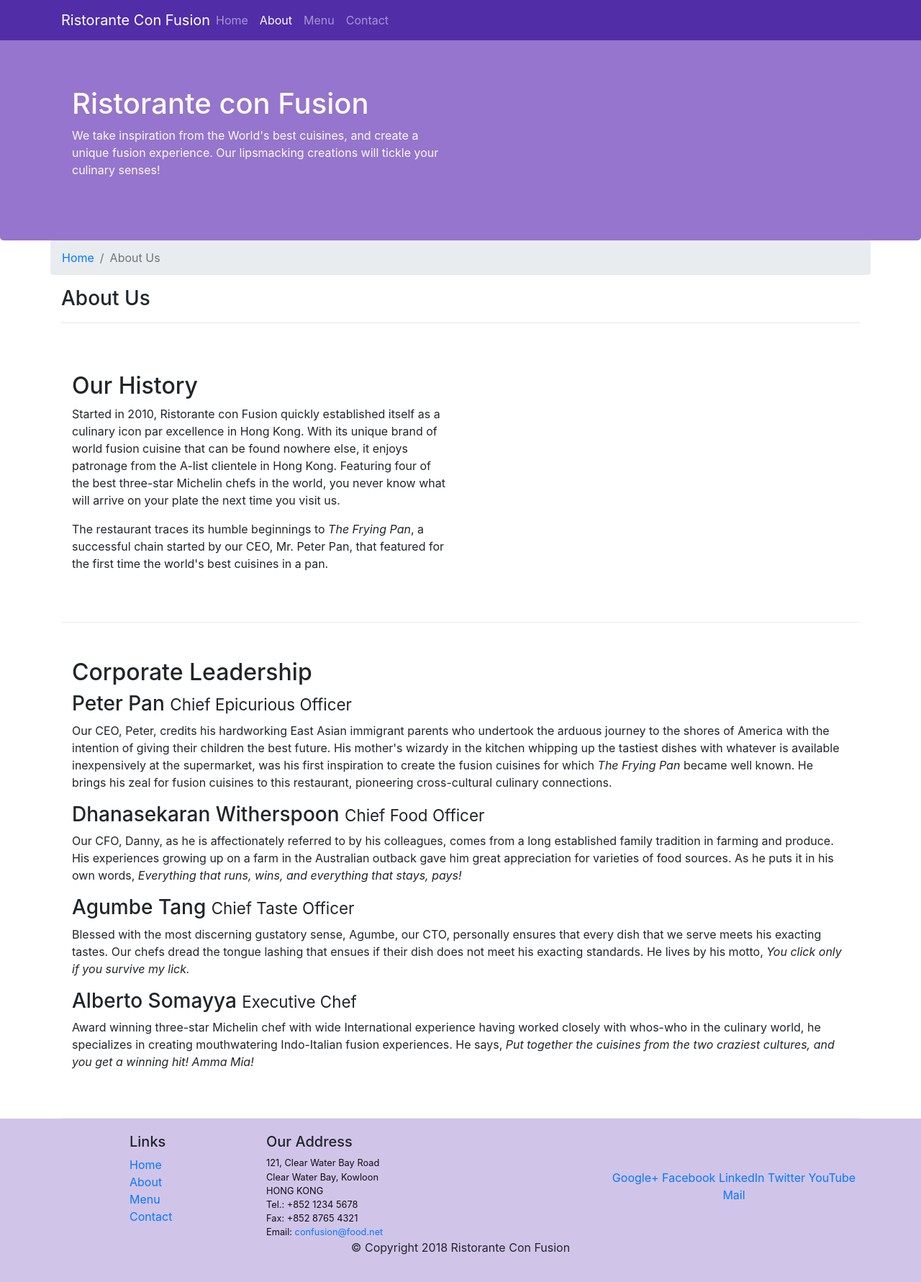
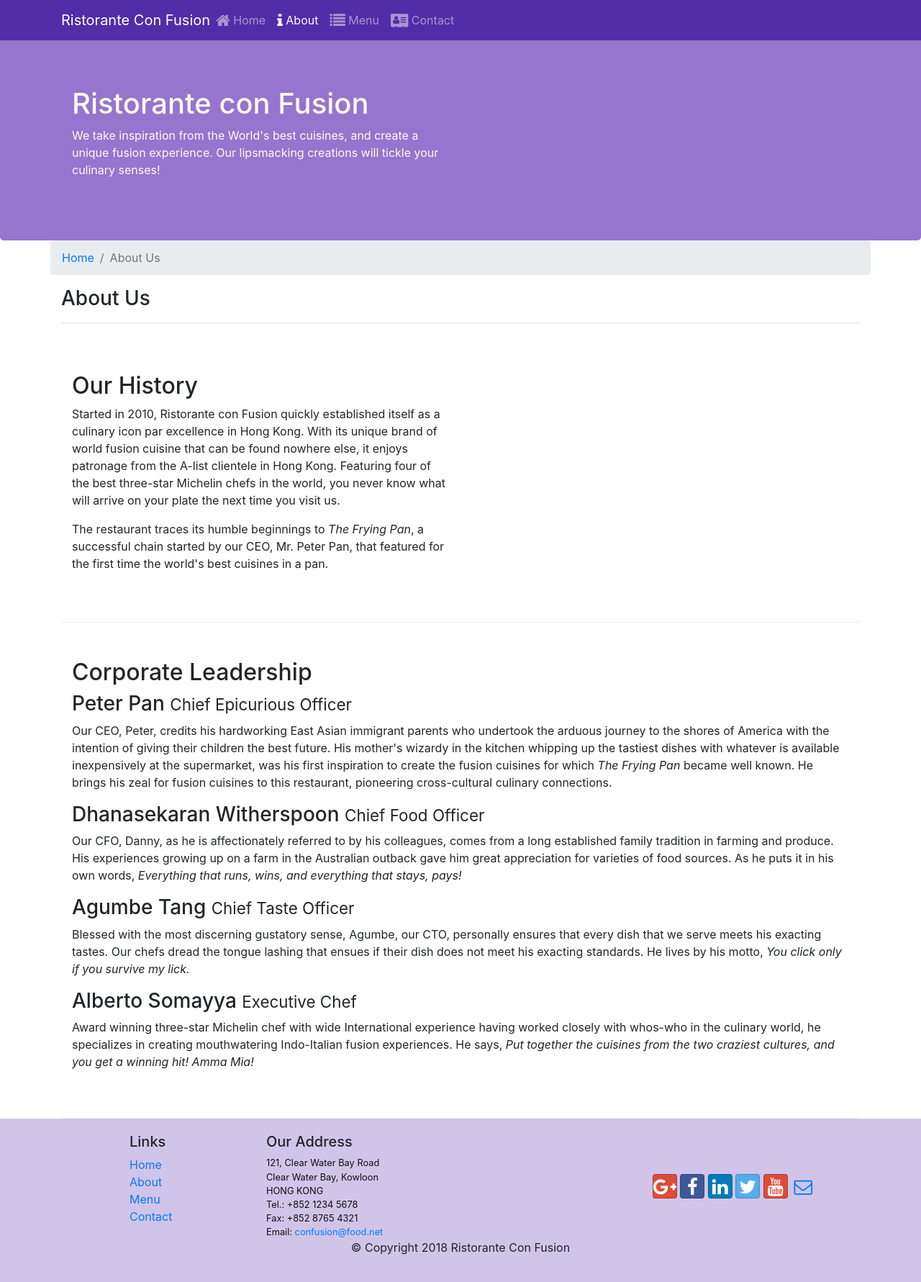
Before and after one commit to WeihuaZhu/coursera-fullstack-bootstrap, a website: page aboutus.html in a window 1280 px wide. Shown: the whole page at 72% size. Drawn offline with nearby package versions, Linux system fonts and the light colour scheme.

Commit message:
fonts and social buttons

```diff
--- a/aboutus.html
+++ b/aboutus.html
@@ -9,6 +9,8 @@
 
     <!-- Boostrap CSS -->
     <link rel="stylesheet" href="node_modules/bootstrap/dist/css/bootstrap.min.css">
+    <link rel="stylesheet" href="node_modules/font-awesome/css/font-awesome.min.css">
+    <link rel="stylesheet" href="node_modules/bootstrap-social/bootstrap-social.css">
     <link rel="stylesheet" href="css/styles.css">
     <title>Ristorante Con Fusion: About Us</title>
 
@@ -25,10 +27,10 @@
             <a class="navbar-brand mr-auto" href="./index.html">Ristorante Con Fusion</a>
             <div class="collapse navbar-collapse" id="Navbar">
                 <ul class="navbar-nav mr-auto">
-                    <li class="nav-item"><a class="nav-link" href="./index.html">Home</a></li>
-                    <li class="nav-item active"><a class="nav-link" href="#">About</a></li>
-                    <li class="nav-item"><a class="nav-link" href="#">Menu</a></li>
-                    <li class="nav-item"><a class="nav-link" href="#">Contact</a></li>
+                    <li class="nav-item"><a class="nav-link" href="./index.html"><span class="fa fa-home fa-lg"></span> Home</a></li>
+                    <li class="nav-item active"><a class="nav-link" href="#"><span class="fa fa-info fa-lg"></span> About</a></li>
+                    <li class="nav-item"><a class="nav-link" href="#"><span class="fa fa-list fa-lg"></span> Menu</a></li>
+                    <li class="nav-item"><a class="nav-link" href="#"><span class="fa fa-address-card fa-lg"></span> Contact</a></li>
                 </ul>
             </div>
         </div>
@@ -110,12 +112,12 @@
                 </div>
                 <div class="col-12 col-sm-4 align-self-center">
                     <div class="text-center">
-                        <a href="http://google.com/+">Google+</a>
-                        <a href="http://www.facebook.com/profile.php?id=">Facebook</a>
-                        <a href="http://www.linkedin.com/in/">LinkedIn</a>
-                        <a href="http://twitter.com/">Twitter</a>
-                        <a href="http://youtube.com/">YouTube</a>
-                        <a href="mailto:">Mail</a>
+                        <a class="btn btn-social-icon btn-google" href="http://google.com/+"><i class="fa fa-google-plus fa-lg"></i></a>
+                        <a class="btn btn-social-icon btn-facebook" href="http://www.facebook.com/profile.php?id="><i class="fa fa-facebook fa-lg"></i></a>
+                        <a class="btn btn-social-icon btn-linkedin" href="http://www.linkedin.com/in/"><i class="fa fa-linkedin fa-lg"></i></a>
+                        <a class="btn btn-social-icon btn-twitter" href="http://twitter.com/"><i class="fa fa-twitter fa-lg"></i></a>
+                        <a class="btn btn-social-icon btn-google" href="http://youtube.com/"><i class="fa fa-youtube fa-lg"></i></a>
+                        <a class="btn btn-social-icon" href="mailto:"><i class="fa fa-envelope-o fa-lg"></i></a>
                     </div>
                 </div>
            </div>
```
Also changed, not shown: index.html (+15 -13 lines).
